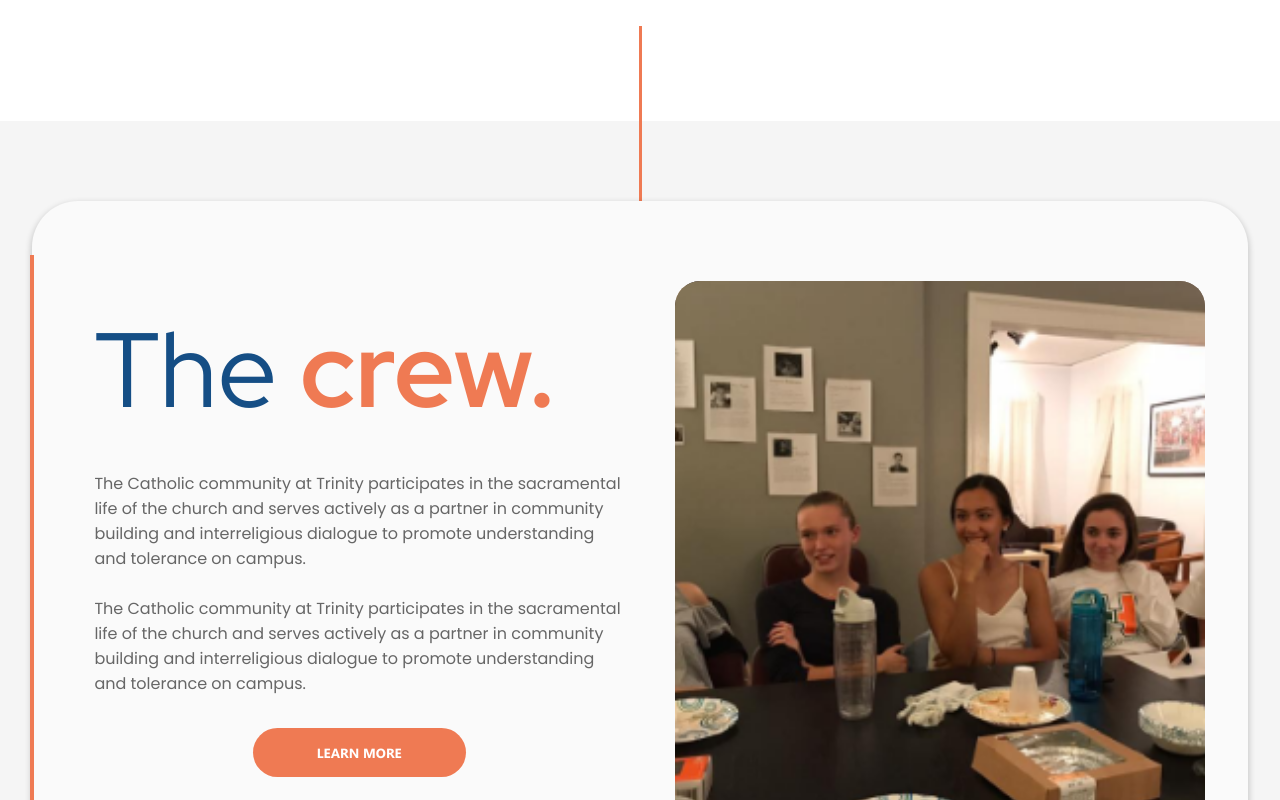
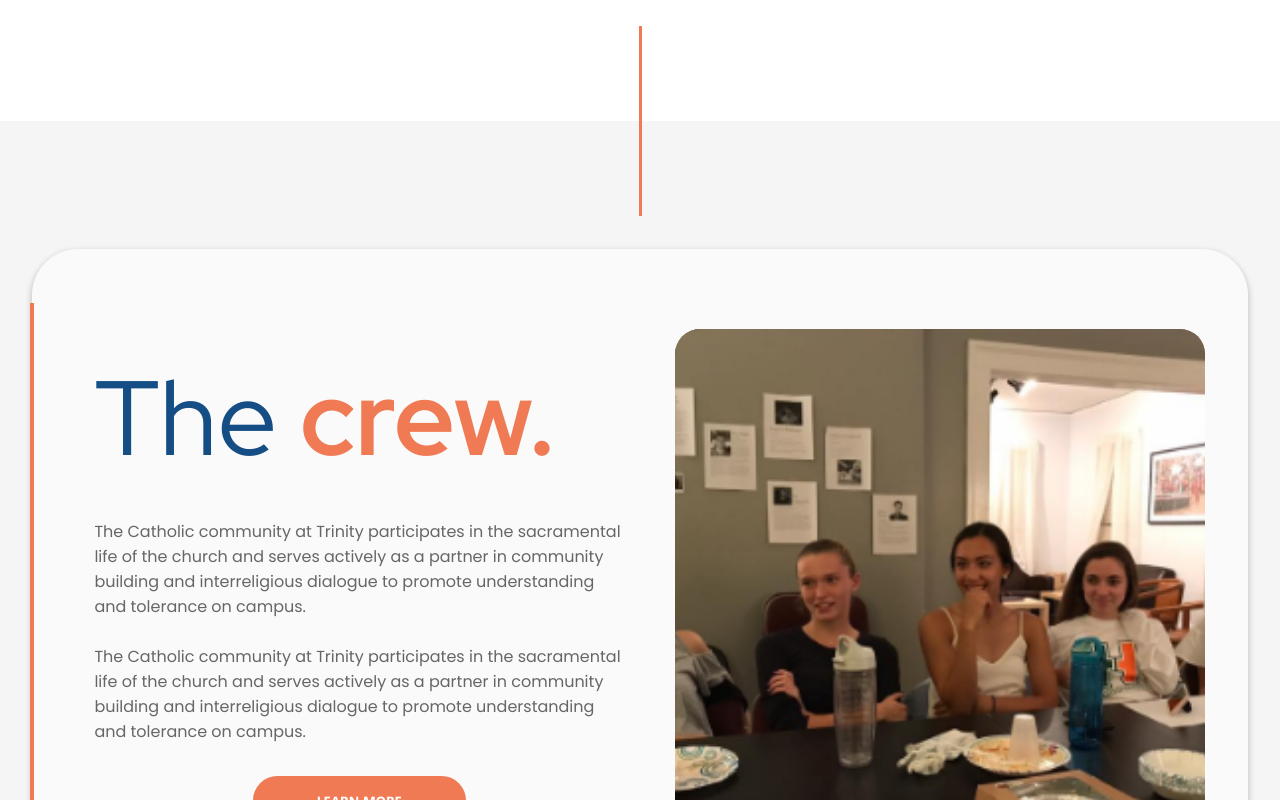
Before and after one commit to cris-dangithub/newman-club-project, a React (Vite) app: page / in a window 1280 px wide. Shown: the part 1700-2500 px from the top of the page. Built offline with nearby package versions, Linux system fonts and the light colour scheme.

Commit message:
style: padding top desktop

```diff
--- a/src/pages/Home.css
+++ b/src/pages/Home.css
@@ -50,7 +50,6 @@
   display: none;
 }
 
-/* !!!!!!!!!!!!!!!!!!!!!!!!!!!!!!!!!!!!!! */
 .the-crew {
   background-color: var(--color-smoke-white);
   padding-left: 2rem;
@@ -131,7 +130,9 @@
     display: block;
   }
   /* !!!!!!!!!!!!!!!!!!!!!!!!!!!!!!!!!!!!!! */
-
+  .the-crew {
+    padding-top: 8rem;
+  }
   .the-crew__card {
     flex-direction: row !important;
     justify-content: space-between;
```
